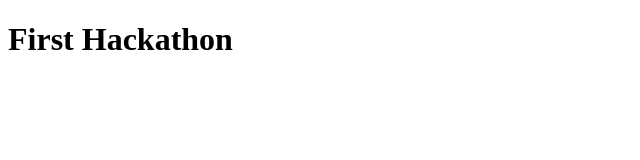
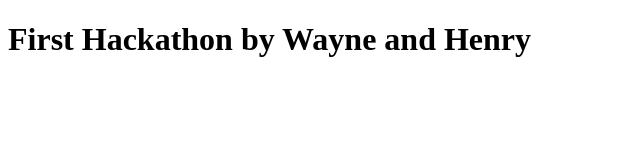
Before and after one commit to WayneA330/Hackathon_1, a plain HTML site: page index.html in a window 1280 px wide. Shown: the whole page, without its empty margins (0-640 px from the left). Drawn offline with Linux system fonts and the light colour scheme.

Commit message:
Hackaton 1

```diff
--- a/index.html
+++ b/index.html
@@ -4,10 +4,10 @@
     <meta charset="UTF-8">
     <meta http-equiv="X-UA-Compatible" content="IE=edge">
     <meta name="viewport" content="width=device-width, initial-scale=1.0">
-    <title>Hackathon 1</title>
+    <title>Hackathon </title>
 </head>
 <body>
 
-    <h1>First Hackathon</h1>
+    <h1>First Hackathon by Wayne and Henry</h1>
 </body>
 </html>
```
